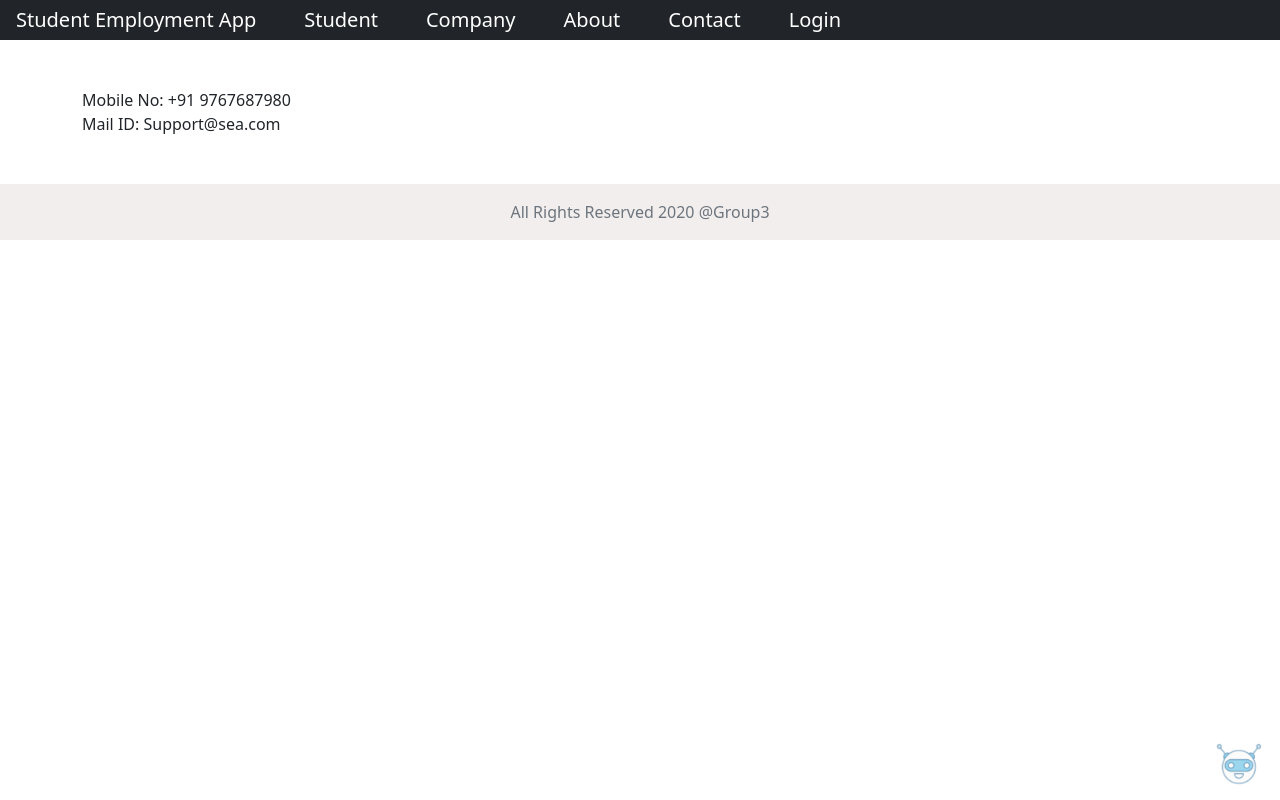
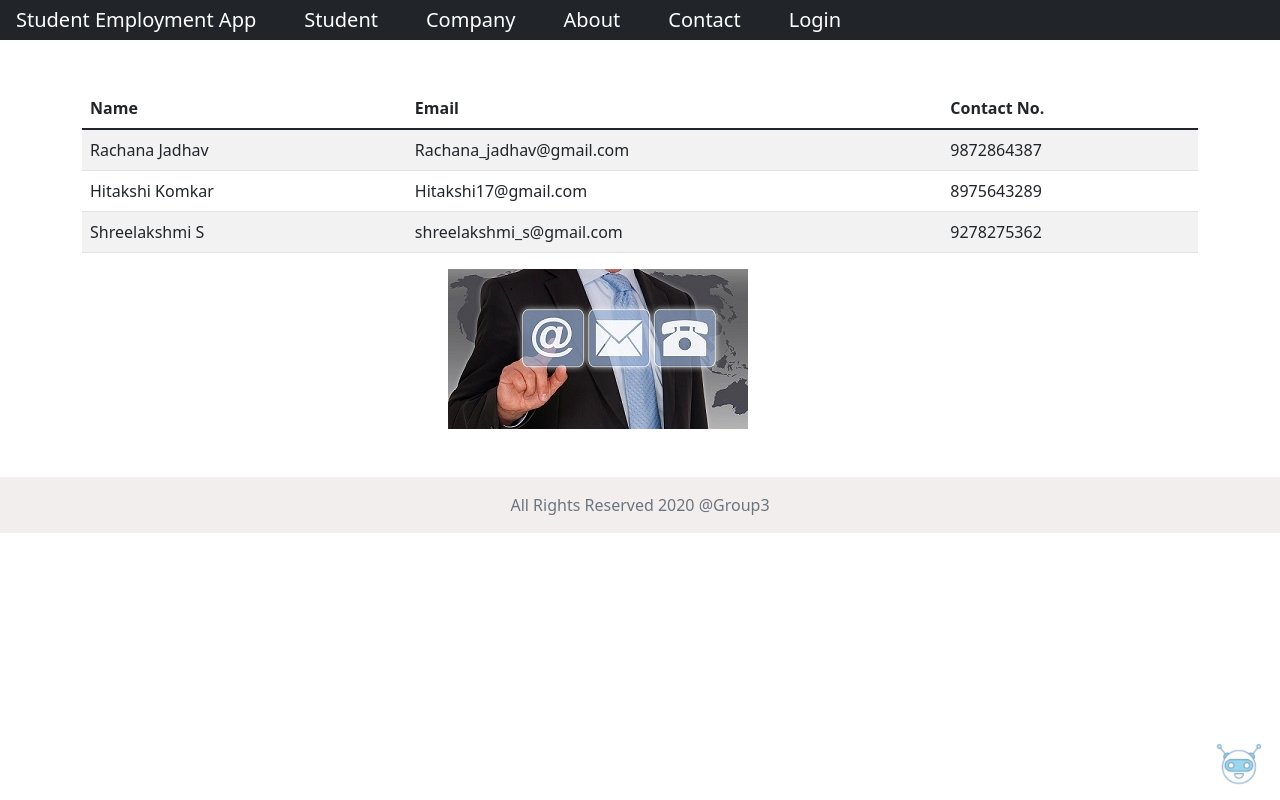
Before and after one commit to Hitakshi17/Student-Employment-App-Frontend-, a React (Create React App) app: page /contact in a window 1280 px wide. Built offline with nearby package versions, Linux system fonts and the light colour scheme.

Commit message:
About us and Contact us

```diff
--- a/src/Pages/about.js
+++ b/src/Pages/about.js
@@ -1,12 +1,15 @@
 import React from 'react'
-
+import './about1.css';
+import About2 from '../Pages/About2.png'
 function about() {
     return (
         <main>
+            <body className='about' >
             <p>
-            Lorem, ipsum dolor sit amet consectetur adipisicing elit. <br/>Magni totam ipsum facilis provident perspiciatis quisquam fugit a aliquid sequi voluptatibus!
+            Student Employment App aims at providing the compatibility to simplify the process of placement for students. This system consists of a student login and the company login. This is beneficial for college students, various companies visiting the campus for recruitment and even the college placement officer. The software system allows the students to create their profiles and upload all their details including their cgpa on to the system. The system also consists of a company login where various companies visiting the college can view a list of students in that college and also their respective resumes. The software system allows students to view a list of companies who have posted for vacancy.
             </p>
-
+            <img src={About2}/>
+            </body>
         </main>
     )
 }
--- /dev/null
+++ b/src/Pages/about1.css
@@ -0,0 +1,3 @@
+.abc{
+    margin-left: 40ch;
+}
--- a/src/Pages/contact.js
+++ b/src/Pages/contact.js
@@ -1,12 +1,43 @@
 import React from 'react'
+import Contact2 from '../Pages/Contact2.png'
+import './about1.css';
 
 function contact() {
     return (
         <main>
-            <p>
-                Mobile No: +91 9767687980 <br/>
-                Mail ID: Support@sea.com
-            </p>
+           <table class="table table-striped">
+  <thead>
+    <tr>
+
+      <th scope="col">Name</th>
+      <th scope="col">Email</th>
+      <th scope="col">Contact No.</th>
+    </tr>
+  </thead>
+  <tbody>
+    <tr>
+
+      <td>Rachana Jadhav</td>
+      <td>Rachana_jadhav@gmail.com</td>
+      <td>9872864387</td>
+    </tr>
+    <tr>
+
+      <td>Hitakshi Komkar</td>
+      <td>Hitakshi17@gmail.com</td>
+      <td>8975643289</td>
+    </tr>
+    <tr>
+
+      <td>Shreelakshmi S</td>
+      <td>shreelakshmi_s@gmail.com</td>
+      <td>9278275362</td>
+    </tr>
+
+
+  </tbody>
+</table>
+<img className='abc' src={Contact2}/>
         </main>
     )
 }
--- a/src/Pages/login.js
+++ b/src/Pages/login.js
@@ -23,7 +23,7 @@ function Login() {
                   required />
               </Form.Group>
 
-              <div className=" gap-1">
+              <div>
                 <Button id='but1' variant="primary" type="submit">Login as Company</Button> &nbsp;
                 <Button variant="primary " type="submit">Login as Student</Button>
               </div>
```
Also changed, not shown: src/Pages/About2.png (added), src/Pages/Contact2.png (added).
